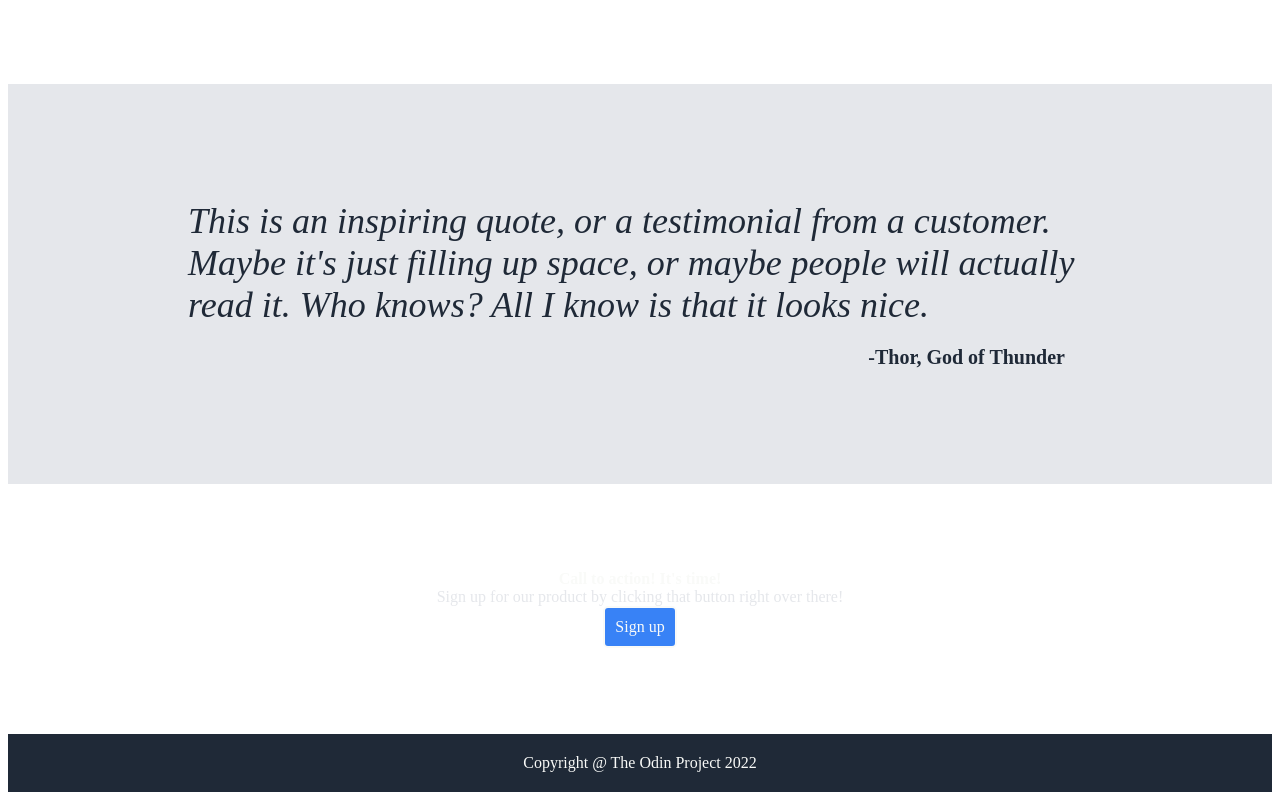
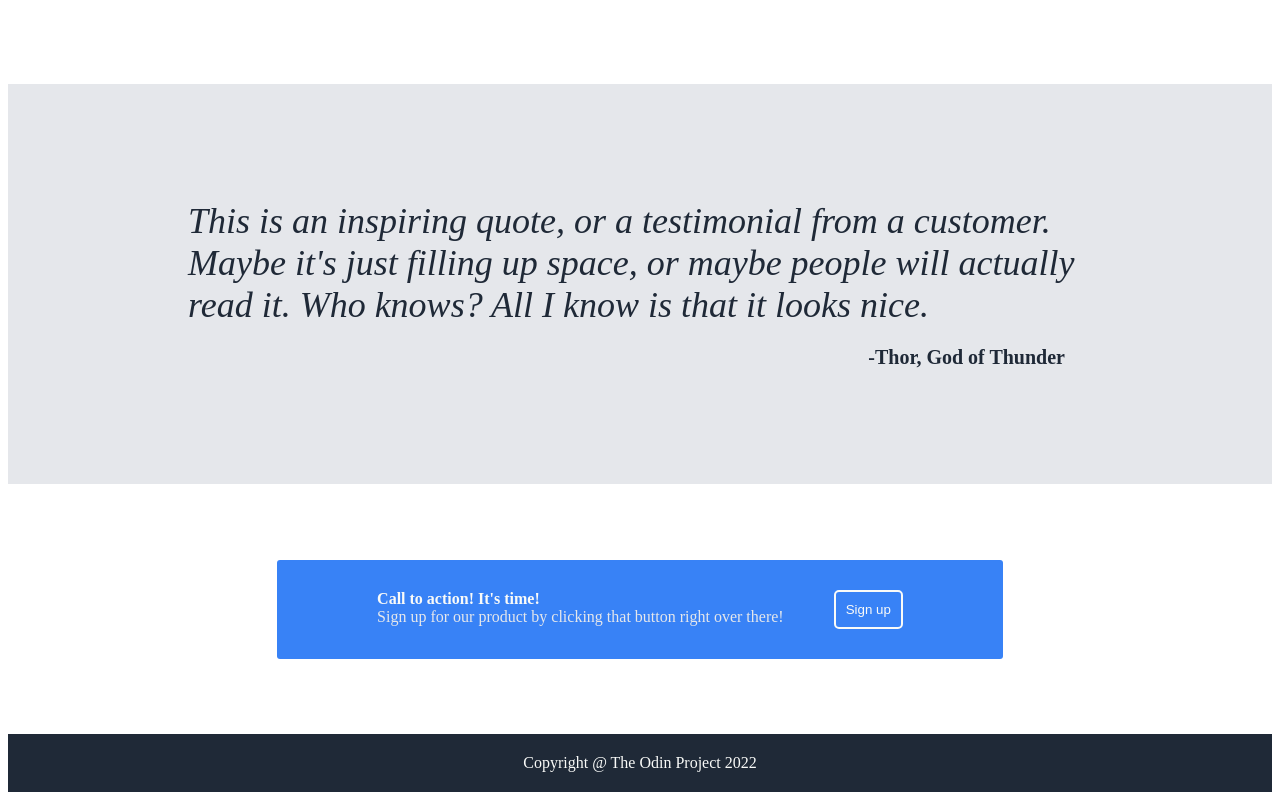
Before and after one commit to Gonkas07/landingpage1, a plain HTML site: page index.html in a window 1280 px wide. Shown: the part 813-1613 px from the top of the page. Drawn offline with Linux system fonts and the light colour scheme.

Commit message:
index.html

```diff
--- a/index.html
+++ b/index.html
@@ -42,9 +42,13 @@
             <div class="author">-Thor, God of Thunder</div>
         </div>
         <div class="part-4">
-            <div class="title-3">Call to action! It's time!</div>
-            <div class="title-3-subtext">Sign up for our product by clicking that button right over there!</div>
-            <div class="button-2">Sign up</div>
+            <div class="box">
+              <div class="left-side-2">
+                <div class="title-3">Call to action! It's time!</div>
+                <div class="title-3-subtext">Sign up for our product by clicking that button right over there!</div>
+              </div>
+              <button class="button-2">Sign up</button>
+            </div>
         </div>
         <div class="footer">Copyright @ The Odin Project 2022</div>
     </body>
```
